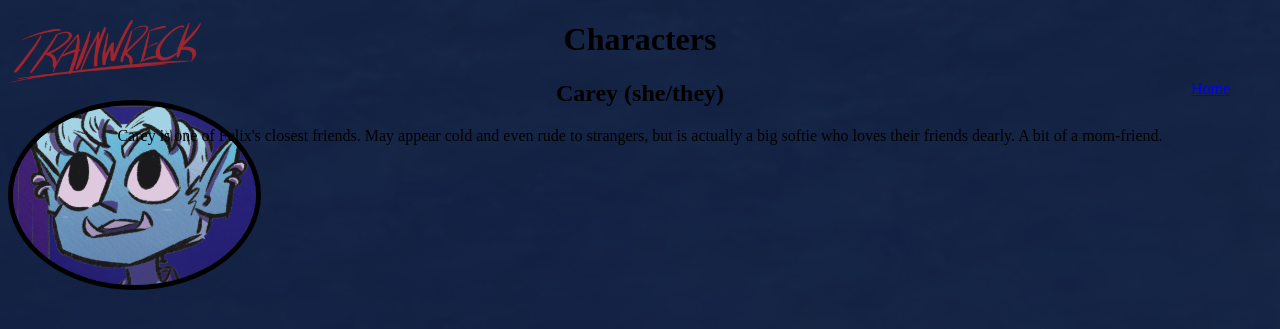
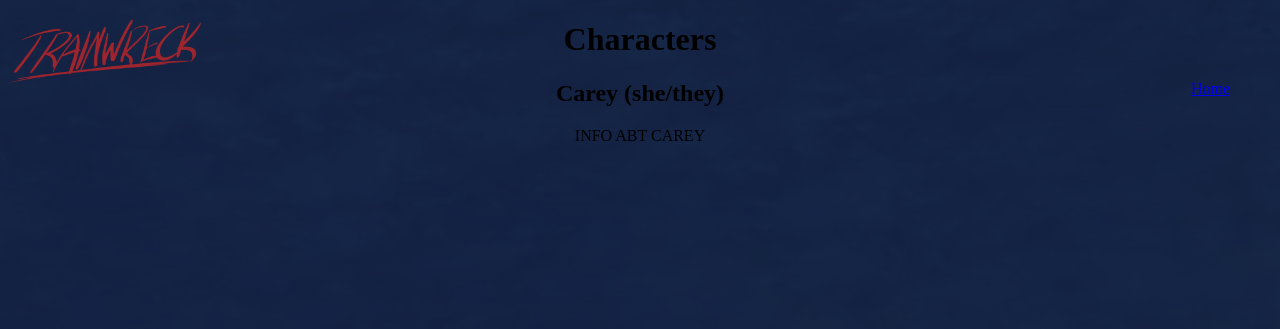
Before and after one commit to Victheliar/trainwreck-comic, a Flask app: page /trainwreck-comic/characters in a window 1280 px wide. Shown: the top 329 px of the page. Run offline with Flask 3, Linux system fonts and the light colour scheme.

Commit message:
change setup slightly

```diff
--- a/src/templates/characters.html
+++ b/src/templates/characters.html
@@ -9,12 +9,11 @@
         <h1>Characters</h1>
         <img class="logo" src="../static/trainwreck_logo.png">
         <a class="navbar_buttons" href="/trainwreck-comic">Home</a>
-        <div>
-            <img class="character_pfp" src="../static/Carey_pfp.png">
-            <h2>Carey (she/they)</h2>
-            <p>
-                Carey is one of Felix's closest friends. May appear cold and even rude to strangers, but is actually a big softie who loves their friends dearly. A bit of a mom-friend.
-            </p>
+        <div class="character">
+            <div class="character_intro">
+                <h2>Carey (she/they)</h2>
+                <p>INFO ABT CAREY</p>
+            </div>
         </div>
     </body>
 </html>
```
